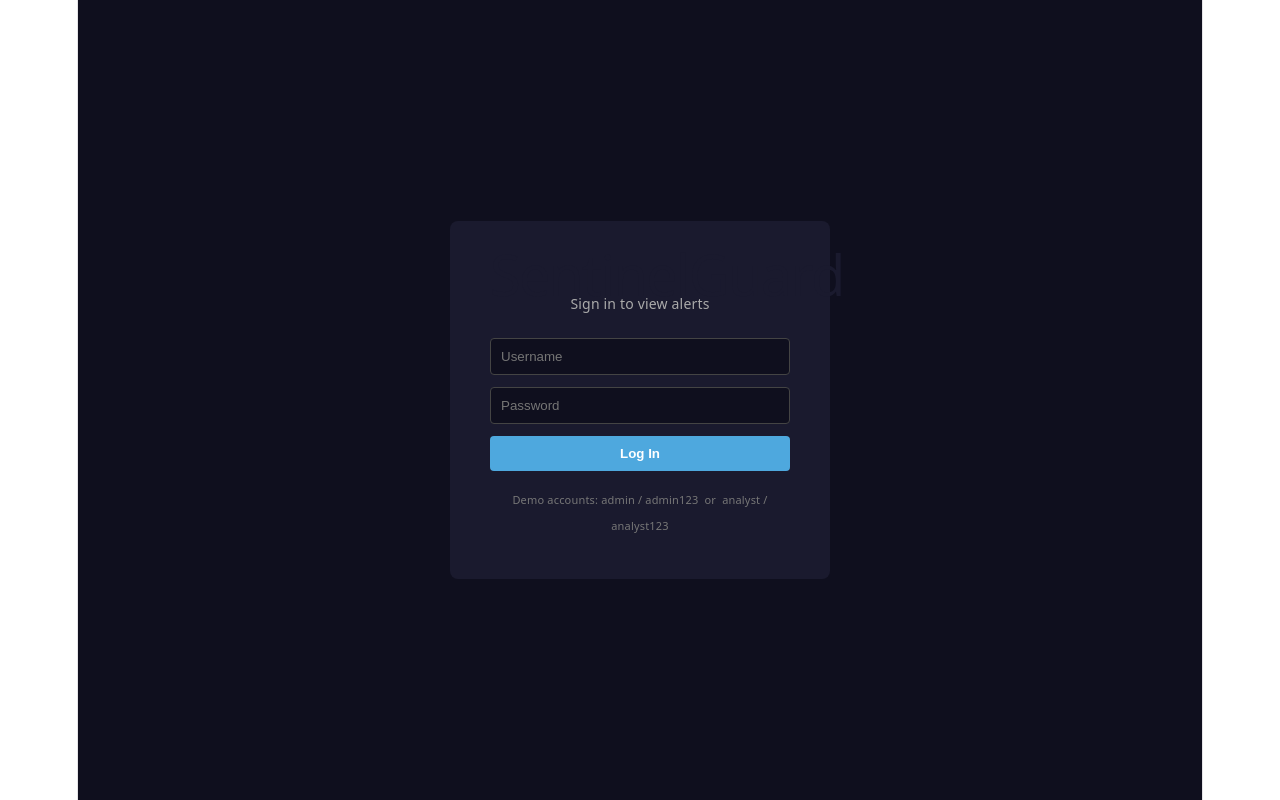
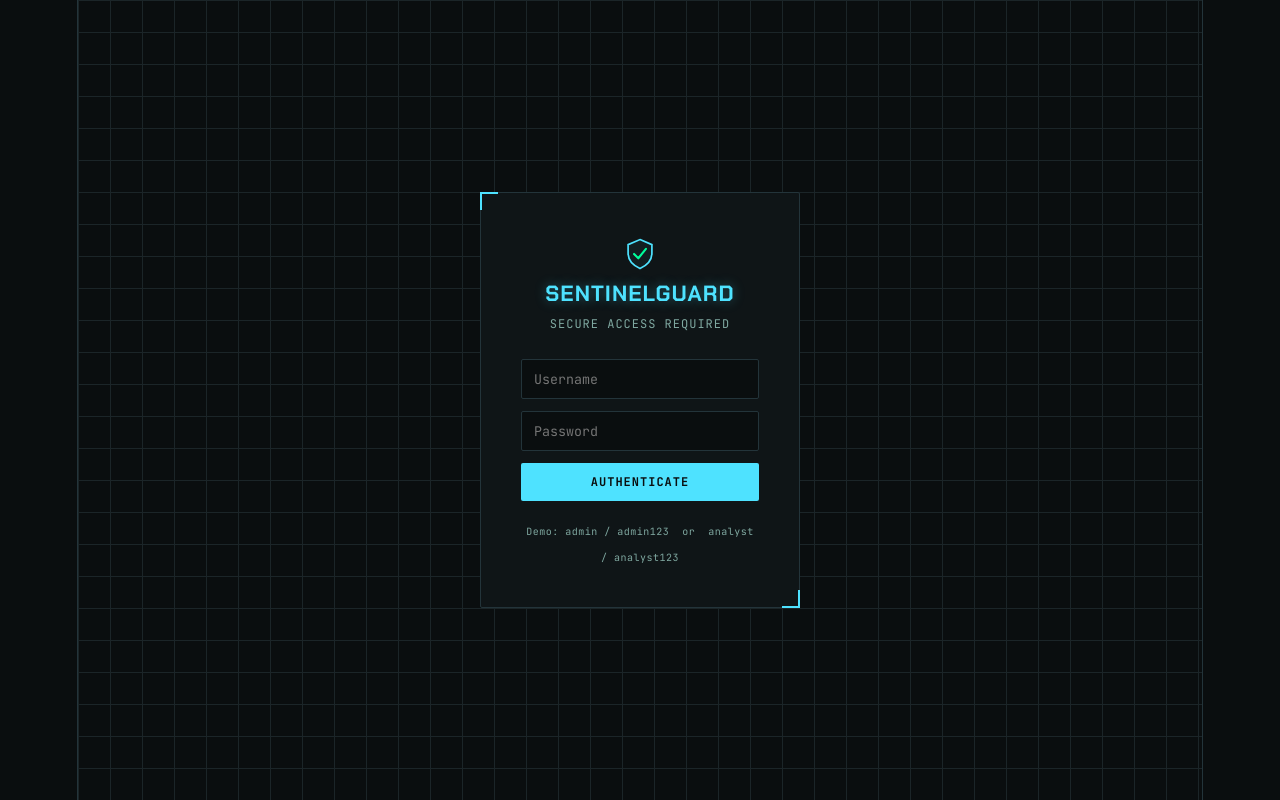
Before and after one commit to harshitt-yadavv/sentinelguard, a React (Vite) app in the folder dashboard/: page / in a window 1280 px wide. Built offline with nearby package versions, Linux system fonts and the light colour scheme.

Commit message:
Redesign dashboard UI: cybersecurity HUD theme with badges, side-by-side layout, contained scroll areas

```diff
--- a/dashboard/src/App.css
+++ b/dashboard/src/App.css
@@ -1,55 +1,287 @@
+@import url('https://fonts.googleapis.com/css2?family=Chakra+Petch:wght@500;600;700&family=JetBrains+Mono:wght@400;500;600;700&display=swap');
+
+:root {
+  --bg: #0a0e0f;
+  --bg-panel: #0f1517;
+  --bg-panel-header: #131a1d;
+  --grid-line: #1b2528;
+  --border: #23343a;
+  --text: #e8f4ef;
+  --text-dim: #7fa8a0;
+  --cyan: #4ee2ff;
+  --green: #00ff9c;
+  --amber: #ffb020;
+  --red: #ff3b4e;
+  --font-display: 'Chakra Petch', sans-serif;
+  --font-mono: 'JetBrains Mono', monospace;
+}
+
+* {
+  box-sizing: border-box;
+}
+
+body {
+  background: var(--bg);
+}
+
 .app {
-  font-family: Arial, sans-serif;
-  max-width: 1100px;
+  font-family: var(--font-mono);
+  color: var(--text);
+  max-width: 1200px;
   margin: 0 auto;
-  padding: 20px;
+  padding: 24px 20px 60px;
+  background-image:
+    linear-gradient(var(--grid-line) 1px, transparent 1px),
+    linear-gradient(90deg, var(--grid-line) 1px, transparent 1px);
+  background-size: 32px 32px;
+  min-height: 100vh;
+}
+
+/* ---------- Header / status strip ---------- */
+
+.header-row {
+  display: flex;
+  justify-content: space-between;
+  align-items: center;
+  flex-wrap: wrap;
+  gap: 10px;
+  border-bottom: 1px solid var(--border);
+  padding-bottom: 16px;
+  margin-bottom: 24px;
+}
+
+.brand {
+  display: flex;
+  align-items: center;
+  gap: 12px;
+}
+
+.brand-icon {
+  width: 34px;
+  height: 34px;
+  flex-shrink: 0;
 }
 
 h1 {
-  color: #1a1a2e;
+  font-family: var(--font-display);
+  font-weight: 700;
+  letter-spacing: 1px;
+  color: var(--cyan);
+  margin: 0;
+  font-size: 26px;
+  text-shadow: 0 0 12px rgba(78, 226, 255, 0.35);
 }
 
-section {
-  margin-bottom: 40px;
+.brand-subtitle {
+  font-family: var(--font-mono);
+  font-size: 11px;
+  color: var(--text-dim);
+  letter-spacing: 2px;
+  text-transform: uppercase;
+  margin-top: 2px;
 }
+
+.status-strip {
+  display: flex;
+  align-items: center;
+  gap: 14px;
+  font-size: 12px;
+  color: var(--text-dim);
+}
+
+.status-dot {
+  width: 8px;
+  height: 8px;
+  border-radius: 50%;
+  background: var(--green);
+  display: inline-block;
+  margin-right: 6px;
+  box-shadow: 0 0 8px var(--green);
+  animation: pulse 2s infinite;
+}
+
+@keyframes pulse {
+  0%, 100% { opacity: 1; }
+  50% { opacity: 0.35; }
+}
+
+.role-pill {
+  border: 1px solid var(--cyan);
+  color: var(--cyan);
+  padding: 2px 8px;
+  border-radius: 3px;
+  font-size: 11px;
+  letter-spacing: 1px;
+  text-transform: uppercase;
+}
+
+.logout-btn {
+  background: none;
+  border: 1px solid var(--border);
+  color: var(--text-dim);
+  padding: 4px 10px;
+  border-radius: 3px;
+  cursor: pointer;
+  font-family: var(--font-mono);
+  font-size: 11px;
+  letter-spacing: 1px;
+  text-transform: uppercase;
+}
+
+.logout-btn:hover {
+  border-color: var(--red);
+  color: var(--red);
+}
+
+/* ---------- HUD panels ---------- */
+
+.hud-panel {
+  position: relative;
+  background: var(--bg-panel);
+  border: 1px solid var(--border);
+  padding: 20px 22px;
+  margin-bottom: 28px;
+  border-radius: 2px;
+}
+
+.hud-panel::before,
+.hud-panel::after {
+  content: "";
+  position: absolute;
+  width: 14px;
+  height: 14px;
+  border-color: var(--cyan);
+  opacity: 0.7;
+}
+
+.hud-panel::before {
+  top: -1px;
+  left: -1px;
+  border-top: 2px solid var(--cyan);
+  border-left: 2px solid var(--cyan);
+}
+
+.hud-panel::after {
+  bottom: -1px;
+  right: -1px;
+  border-bottom: 2px solid var(--cyan);
+  border-right: 2px solid var(--cyan);
+}
+
+.eyebrow {
+  font-family: var(--font-mono);
+  font-size: 11px;
+  color: var(--cyan);
+  letter-spacing: 2px;
+  text-transform: uppercase;
+  margin: 0 0 4px;
+  opacity: 0.8;
+}
+
+h2 {
+  font-family: var(--font-display);
+  font-weight: 600;
+  letter-spacing: 0.5px;
+  color: var(--text);
+  margin: 0 0 14px;
+  font-size: 18px;
+}
+
+.panel-note {
+  color: var(--text-dim);
+  font-size: 12px;
+  margin: -8px 0 14px;
+}
+
+/* ---------- Tables ---------- */
 
 table {
   width: 100%;
   border-collapse: collapse;
-  margin-top: 10px;
+  font-family: var(--font-mono);
 }
 
 th, td {
-  border: 1px solid #ddd;
-  padding: 8px 12px;
+  border: 1px solid var(--grid-line);
+  padding: 9px 12px;
   text-align: left;
-  font-size: 14px;
+  font-size: 13px;
 }
 
 th {
-  background-color: #1a1a2e;
-  color: white;
+  background-color: var(--bg-panel-header);
+  color: var(--cyan);
+  font-weight: 600;
+  letter-spacing: 0.5px;
+  text-transform: uppercase;
+  font-size: 11px;
 }
 
-.row-high {
-  background-color: #ffe0e0;
+td {
+  color: var(--text);
 }
 
-.row-medium {
-  background-color: #fff4d6;
+tbody tr:hover td {
+  background-color: rgba(78, 226, 255, 0.04);
 }
 
-.header-row {
-  display: flex;
-  justify-content: space-between;
-  align-items: baseline;
-  flex-wrap: wrap;
+.row-high td {
+  background-color: rgba(255, 59, 78, 0.08);
 }
 
-.last-updated {
-  font-size: 12px;
-  color: #888;
+.row-medium td {
+  background-color: rgba(255, 176, 32, 0.08);
 }
+
+/* ---------- Status / level badges ---------- */
+
+.badge {
+  display: inline-block;
+  padding: 2px 9px;
+  border-radius: 3px;
+  font-size: 11px;
+  font-weight: 700;
+  letter-spacing: 1px;
+  text-transform: uppercase;
+}
+
+.badge-low {
+  background: rgba(0, 255, 156, 0.12);
+  color: var(--green);
+  border: 1px solid rgba(0, 255, 156, 0.4);
+}
+
+.badge-medium {
+  background: rgba(255, 176, 32, 0.12);
+  color: var(--amber);
+  border: 1px solid rgba(255, 176, 32, 0.4);
+}
+
+.badge-high {
+  background: rgba(255, 59, 78, 0.12);
+  color: var(--red);
+  border: 1px solid rgba(255, 59, 78, 0.4);
+}
+
+.badge-locked {
+  background: rgba(255, 59, 78, 0.12);
+  color: var(--red);
+  border: 1px solid rgba(255, 59, 78, 0.4);
+}
+
+.badge-alerted {
+  background: rgba(255, 176, 32, 0.12);
+  color: var(--amber);
+  border: 1px solid rgba(255, 176, 32, 0.4);
+}
+
+.badge-normal {
+  background: rgba(0, 255, 156, 0.12);
+  color: var(--green);
+  border: 1px solid rgba(0, 255, 156, 0.4);
+}
+
+/* ---------- Sortable headers ---------- */
 
 th.sortable {
   cursor: pointer;
@@ -57,102 +289,198 @@
 }
 
 th.sortable:hover {
-  background-color: #2a2a4a;
+  background-color: #1a2226;
+  color: var(--green);
 }
+
+/* ---------- Acknowledge button ---------- */
+
+.ack-btn {
+  background: transparent;
+  border: 1px solid var(--cyan);
+  padding: 4px 10px;
+  border-radius: 3px;
+  color: var(--cyan);
+  cursor: pointer;
+  font-family: var(--font-mono);
+  font-size: 11px;
+  letter-spacing: 1px;
+  text-transform: uppercase;
+}
+
+.ack-btn:hover {
+  background: rgba(78, 226, 255, 0.1);
+}
+
+.ack-done {
+  color: var(--green);
+  font-size: 12px;
+  letter-spacing: 0.5px;
+}
+
+/* ---------- Login screen ---------- */
 
 .login-wrap {
   min-height: 100vh;
   display: flex;
   align-items: center;
   justify-content: center;
-  background: #0f0f1e;
+  background: var(--bg);
+  background-image:
+    linear-gradient(var(--grid-line) 1px, transparent 1px),
+    linear-gradient(90deg, var(--grid-line) 1px, transparent 1px);
+  background-size: 32px 32px;
+  font-family: var(--font-mono);
 }
 
 .login-form {
-  background: #1a1a2e;
-  padding: 40px;
-  border-radius: 8px;
-  width: 300px;
+  background: var(--bg-panel);
+  border: 1px solid var(--border);
+  position: relative;
+  padding: 44px 40px 36px;
+  border-radius: 2px;
+  width: 320px;
   text-align: center;
 }
 
+.login-form::before,
+.login-form::after {
+  content: "";
+  position: absolute;
+  width: 16px;
+  height: 16px;
+  border-color: var(--cyan);
+}
+
+.login-form::before {
+  top: -1px;
+  left: -1px;
+  border-top: 2px solid var(--cyan);
+  border-left: 2px solid var(--cyan);
+}
+
+.login-form::after {
+  bottom: -1px;
+  right: -1px;
+  border-bottom: 2px solid var(--cyan);
+  border-right: 2px solid var(--cyan);
+}
+
 .login-form h1 {
-  margin: 0 0 4px;
+  font-size: 22px;
+  margin-bottom: 4px;
 }
 
 .login-subtitle {
-  color: #aaa;
-  margin-bottom: 20px;
-  font-size: 14px;
+  font-family: var(--font-mono);
+  color: var(--text-dim);
+  margin-bottom: 22px;
+  font-size: 12px;
+  letter-spacing: 1px;
+  text-transform: uppercase;
 }
 
 .login-form input {
   width: 100%;
-  padding: 10px;
+  padding: 10px 12px;
   margin-bottom: 12px;
-  border-radius: 4px;
-  border: 1px solid #444;
-  background: #0f0f1e;
-  color: white;
+  border-radius: 2px;
+  border: 1px solid var(--border);
+  background: var(--bg);
+  color: var(--text);
+  font-family: var(--font-mono);
   box-sizing: border-box;
+}
+
+.login-form input:focus {
+  outline: none;
+  border-color: var(--cyan);
 }
 
 .login-form button {
   width: 100%;
-  padding: 10px;
-  background: #4ea8de;
+  padding: 11px;
+  background: var(--cyan);
   border: none;
-  border-radius: 4px;
-  color: white;
-  font-weight: bold;
+  border-radius: 2px;
+  color: #0a0e0f;
+  font-family: var(--font-mono);
+  font-weight: 700;
+  letter-spacing: 1px;
+  text-transform: uppercase;
   cursor: pointer;
+  font-size: 12px;
 }
 
 .login-form button:hover {
-  background: #3a8fc7;
+  background: #7ceaff;
 }
 
 .login-error {
-  color: #ff6b6b;
-  font-size: 13px;
+  color: var(--red);
+  font-size: 12px;
   margin-bottom: 12px;
 }
 
 .login-hint {
-  font-size: 11px;
-  color: #777;
-  margin-top: 16px;
+  font-size: 10px;
+  color: var(--text-dim);
+  margin-top: 18px;
+  letter-spacing: 0.5px;
 }
 
-.logout-btn {
-  background: none;
-  border: 1px solid #555;
-  color: #ccc;
-  padding: 2px 8px;
-  border-radius: 4px;
-  cursor: pointer;
-  font-size: 12px;
+.loading-screen {
+  min-height: 100vh;
+  display: flex;
+  align-items: center;
+  justify-content: center;
+  background: var(--bg);
+  color: var(--green);
+  font-family: var(--font-mono);
+  letter-spacing: 2px;
+  text-transform: uppercase;
+  font-size: 13px;
 }
 
-.logout-btn:hover {
-  border-color: #999;
+/* ---------- Layout grid ---------- */
+
+.dashboard-grid {
+  display: grid;
+  grid-template-columns: 1fr 1fr;
+  gap: 20px;
+  align-items: start;
 }
 
-.ack-btn {
-  background: #4ea8de;
-  border: none;
-  padding: 4px 10px;
-  border-radius: 4px;
-  color: white;
-  cursor: pointer;
-  font-size: 12px;
+@media (max-width: 900px) {
+  .dashboard-grid {
+    grid-template-columns: 1fr;
+  }
 }
 
-.ack-btn:hover {
-  background: #3a8fc7;
+.table-scroll {
+  max-height: 360px;
+  overflow-y: auto;
 }
 
-.ack-done {
-  color: #6bcB77;
-  font-size: 13px;
+.table-scroll::-webkit-scrollbar {
+  width: 8px;
 }
+
+.table-scroll::-webkit-scrollbar-track {
+  background: var(--bg);
+}
+
+.table-scroll::-webkit-scrollbar-thumb {
+  background: var(--border);
+  border-radius: 4px;
+}
+
+.table-scroll::-webkit-scrollbar-thumb:hover {
+  background: var(--cyan);
+}
+
+.table-scroll thead th {
+  position: sticky;
+  top: 0;
+  z-index: 1;
+}
--- a/dashboard/src/App.jsx
+++ b/dashboard/src/App.jsx
@@ -6,11 +6,38 @@
 
 const REFRESH_INTERVAL_MS = 10000; // 10 seconds
 
+function LevelBadge({ level }) {
+  const cls = level === "HIGH" ? "badge-high" : level === "MEDIUM" ? "badge-medium" : "badge-low";
+  return <span className={`badge ${cls}`}>{level}</span>;
+}
+
+function StatusBadge({ status }) {
+  const cls =
+    status === "SESSION_LOCKED" ? "badge-locked" :
+    status === "ADMIN_ALERTED" ? "badge-alerted" : "badge-normal";
+  const label =
+    status === "SESSION_LOCKED" ? "LOCKED" :
+    status === "ADMIN_ALERTED" ? "ALERTED" : "NORMAL";
+  return <span className={`badge ${cls}`}>{label}</span>;
+}
+
 function SortableHeader({ label, sortField, sortKey, sortDir, onSort }) {
   return (
     <th onClick={() => onSort(sortField)} className="sortable">
       {label} {sortKey === sortField ? (sortDir === "asc" ? "▲" : "▼") : ""}
     </th>
+  );
+}
+
+function BrandIcon() {
+  return (
+    <svg className="brand-icon" viewBox="0 0 40 40" fill="none" xmlns="http://www.w3.org/2000/svg">
+      <path
+        d="M20 3 L34 9 V19 C34 27.5 28 33.5 20 37 C12 33.5 6 27.5 6 19 V9 Z"
+        stroke="#4ee2ff" strokeWidth="2" fill="rgba(78,226,255,0.05)"
+      />
+      <path d="M13 20 L18 25 L27 14" stroke="#00ff9c" strokeWidth="2.5" fill="none" strokeLinecap="round" strokeLinejoin="round" />
+    </svg>
   );
 }
 
@@ -43,8 +70,11 @@
   return (
     <div className="login-wrap">
       <form className="login-form" onSubmit={handleSubmit}>
-        <h1>SentinelGuard</h1>
-        <p className="login-subtitle">Sign in to view alerts</p>
+        <div className="brand" style={{ justifyContent: "center", marginBottom: 10 }}>
+          <BrandIcon />
+        </div>
+        <h1>SENTINELGUARD</h1>
+        <p className="login-subtitle">Secure Access Required</p>
         <input
           type="text"
           placeholder="Username"
@@ -58,9 +88,9 @@
           onChange={(e) => setPassword(e.target.value)}
         />
         {error && <div className="login-error">{error}</div>}
-        <button type="submit">Log In</button>
+        <button type="submit">Authenticate</button>
         <p className="login-hint">
-          Demo accounts: admin / admin123 &nbsp;or&nbsp; analyst / analyst123
+          Demo: admin / admin123 &nbsp;or&nbsp; analyst / analyst123
         </p>
       </form>
     </div>
@@ -72,11 +102,11 @@
   const [role, setRole] = useState(null);
   const [events, setEvents] = useState([]);
   const [alerts, setAlerts] = useState([]);
+  const [sessionState, setSessionState] = useState({});
   const [loading, setLoading] = useState(true);
   const [lastUpdated, setLastUpdated] = useState(null);
   const [sortKey, setSortKey] = useState("timestamp");
   const [sortDir, setSortDir] = useState("desc");
-  const [sessionState, setSessionState] = useState({});
 
   const handleLogin = (newToken, newRole) => {
     setToken(newToken);
@@ -87,6 +117,7 @@
     setToken(null);
     setRole(null);
     setAlerts([]);
+    setSessionState({});
   };
 
   const fetchData = () => {
@@ -179,25 +210,32 @@
   }
 
   if (loading) {
-    return <div className="app">Loading SentinelGuard data...</div>;
+    return <div className="loading-screen">// Establishing secure connection...</div>;
   }
 
   return (
     <div className="app">
       <div className="header-row">
-        <h1>SentinelGuard Dashboard</h1>
-        <span className="last-updated">
-          Logged in as <strong>{role}</strong> ·{" "}
-          {lastUpdated && `Last updated: ${lastUpdated.toLocaleTimeString()}`}
-          {" · auto-refreshes every 10s"} ·{" "}
-          <button className="logout-btn" onClick={handleLogout}>Log out</button>
-        </span>
+        <div className="brand">
+          <BrandIcon />
+          <div>
+            <h1>SENTINELGUARD</h1>
+            <div className="brand-subtitle">Insider Threat Detection Console</div>
+          </div>
+        </div>
+        <div className="status-strip">
+          <span><span className="status-dot"></span>OPERATIONAL</span>
+          <span className="role-pill">{role}</span>
+          <span>{lastUpdated && lastUpdated.toLocaleTimeString()} · refresh 10s</span>
+          <button className="logout-btn" onClick={handleLogout}>Disconnect</button>
+        </div>
       </div>
 
-      <section>
-        <h2>🚨 Active Alerts ({alerts.length})</h2>
-        <section>
-        <h2>👤 User Session Status</h2>
+      <div className="dashboard-grid">
+        <section className="hud-panel">
+          <p className="eyebrow">// User Session Status</p>
+          <h2>Session Monitor</h2>
+          <div className="table-scroll">
           <table>
             <thead>
               <tr>
@@ -214,7 +252,7 @@
                   state.status === "ADMIN_ALERTED" ? "row-medium" : ""
                 }>
                   <td>{userId}</td>
-                <td>{state.status}</td>
+                  <td><StatusBadge status={state.status} /></td>
                   <td>
                     {state.triggering_event
                       ? `${state.triggering_event.action}, ${state.triggering_event.volume_mb}MB, ${new Date(state.triggering_event.timestamp).toLocaleString()}`
@@ -227,13 +265,19 @@
                       </button>
                     )}
                     {state.acknowledged && <span className="ack-done">✓ Cleared</span>}
-                  {role !== "admin" && state.status !== "LOGGED_ONLY" && <span>(admin only)</span>}
+                    {role !== "admin" && state.status !== "LOGGED_ONLY" && <span className="panel-note" style={{ margin: 0 }}>(admin only)</span>}
                   </td>
                 </tr>
               ))}
             </tbody>
           </table>
+          </div>
         </section>
+
+        <section className="hud-panel">
+          <p className="eyebrow">// Threat Alerts</p>
+          <h2>Active Alerts ({alerts.length})</h2>
+          <div className="table-scroll">
           <table>
             <thead>
               <tr>
@@ -241,9 +285,8 @@
                 <th>Action</th>
                 <th>Volume (MB)</th>
                 <th>Time</th>
-              <th>Risk Score</th>
+                <th>Score</th>
                 <th>Level</th>
-              <th>Reasons</th>
               </tr>
             </thead>
             <tbody>
@@ -254,34 +297,39 @@
                   <td>{a.volume_mb}</td>
                   <td>{new Date(a.timestamp).toLocaleString()}</td>
                   <td>{a.score}</td>
-                <td>{a.level}</td>
-                <td>{a.reasons.join("; ")}</td>
+                  <td><LevelBadge level={a.level} /></td>
                 </tr>
               ))}
             </tbody>
           </table>
+          </div>
         </section>
+      </div>
 
-      <section>
-        <h2>Risk Score Over Time (most recent 60 events)</h2>
+      <section className="hud-panel">
+        <p className="eyebrow">// Risk Telemetry</p>
+        <h2>Risk Score Over Time</h2>
+        <p className="panel-note">Most recent 60 events, with HIGH/MEDIUM detection thresholds marked.</p>
         <ResponsiveContainer width="100%" height={250}>
           <LineChart data={chartData}>
-            <CartesianGrid strokeDasharray="3 3" stroke="#333" />
-            <XAxis dataKey="time" tick={false} />
-            <YAxis domain={[0, 100]} />
+            <CartesianGrid strokeDasharray="3 3" stroke="#1b2528" />
+            <XAxis dataKey="time" tick={false} stroke="#23343a" />
+            <YAxis domain={[0, 100]} stroke="#7fa8a0" tick={{ fontSize: 11, fontFamily: "JetBrains Mono" }} />
             <Tooltip
-              contentStyle={{ backgroundColor: "#1a1a2e", border: "none", color: "white" }}
+              contentStyle={{ backgroundColor: "#0f1517", border: "1px solid #23343a", color: "#e8f4ef", fontFamily: "JetBrains Mono", fontSize: 12 }}
             />
-            <ReferenceLine y={70} stroke="#e74c3c" strokeDasharray="4 4" label="HIGH threshold" />
-            <ReferenceLine y={35} stroke="#f1c40f" strokeDasharray="4 4" label="MEDIUM threshold" />
-            <Line type="monotone" dataKey="score" stroke="#4ea8de" strokeWidth={2} dot={false} />
+            <ReferenceLine y={70} stroke="#ff3b4e" strokeDasharray="4 4" label={{ value: "HIGH", fill: "#ff3b4e", fontSize: 11 }} />
+            <ReferenceLine y={35} stroke="#ffb020" strokeDasharray="4 4" label={{ value: "MEDIUM", fill: "#ffb020", fontSize: 11 }} />
+            <Line type="monotone" dataKey="score" stroke="#4ee2ff" strokeWidth={2} dot={false} />
           </LineChart>
         </ResponsiveContainer>
       </section>
 
-      <section>
+      <section className="hud-panel">
+        <p className="eyebrow">// Event Log</p>
         <h2>All Events ({events.length})</h2>
-        <p>Click column headers to sort. Showing most recent 20.</p>
+        <p className="panel-note">Click column headers to sort. Showing most recent 20.</p>
+        <div className="table-scroll">
         <table>
           <thead>
             <tr>
@@ -301,11 +349,12 @@
                 <td>{e.volume_mb}</td>
                 <td>{new Date(e.timestamp).toLocaleString()}</td>
                 <td>{e.score}</td>
-                <td>{e.level}</td>
+                <td><LevelBadge level={e.level} /></td>
               </tr>
             ))}
           </tbody>
         </table>
+        </div>
       </section>
     </div>
   );
```
Also changed, not shown: 2 other files (tests, documents, lock files or other folders). Lines whose indentation alone changed are shown as unchanged.
